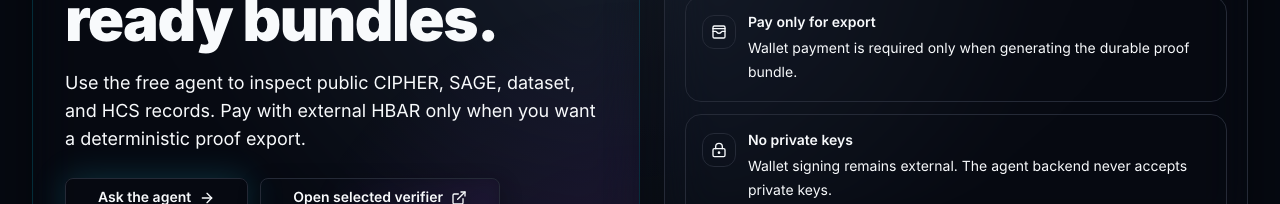
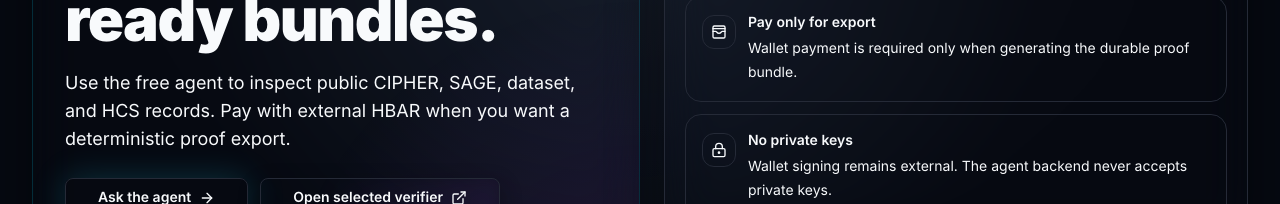
Before and after one commit to VeraAnchor/vera-anchor-discovery-agent, a React (Vite) app in the folder apps/web/: page / in a window 1280 px wide. Shown: the part 463-667 px from the top of the page. Built offline with nearby package versions, Linux system fonts and the light colour scheme; no server answers.

Commit message:
text copy optimizations.

```diff
--- a/apps/web/src/App.tsx
+++ b/apps/web/src/App.tsx
@@ -149,7 +149,7 @@ function App() {
 
               <p className="mt-5 max-w-2xl text-base leading-7 text-muted-foreground md:text-lg">
                 Use the free agent to inspect public CIPHER, SAGE, dataset, and HCS
-                records. Pay with external HBAR only when you want a deterministic
+                records. Pay with external HBAR when you want a deterministic
                 proof export.
               </p>
 
```
